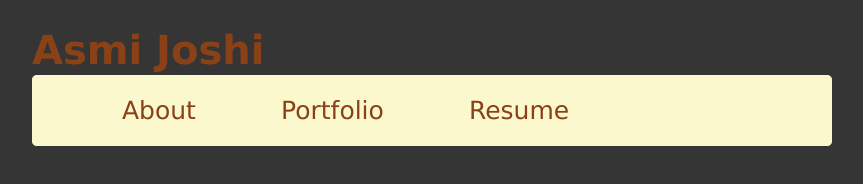
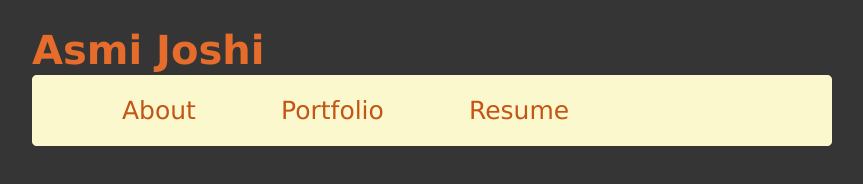
Before and after one commit to asmij/Website, a plain HTML site: page index.html in a window 1280 px wide. Shown: the whole page, without its empty margins (208-1071 px from the left). Drawn offline with Linux system fonts and the light colour scheme.

Commit message:
Changed colours to Light Golden Yellow

```diff
--- a/main.css
+++ b/main.css
@@ -20,7 +20,7 @@ body {
 }
 
 #header h1{
-	color: #8A4117;
+	color: #E66C2C;/*#8A4117;*/
 }
 
 #menuBar {
@@ -34,7 +34,7 @@ body {
 	display: inline;
 	margin: auto 40px auto 40px;
 	font-size: 25px;
-	color: #8A4117;
+	color: #C35617;
 }
 
 /* To get the rounded edges on the menu bar */
```
